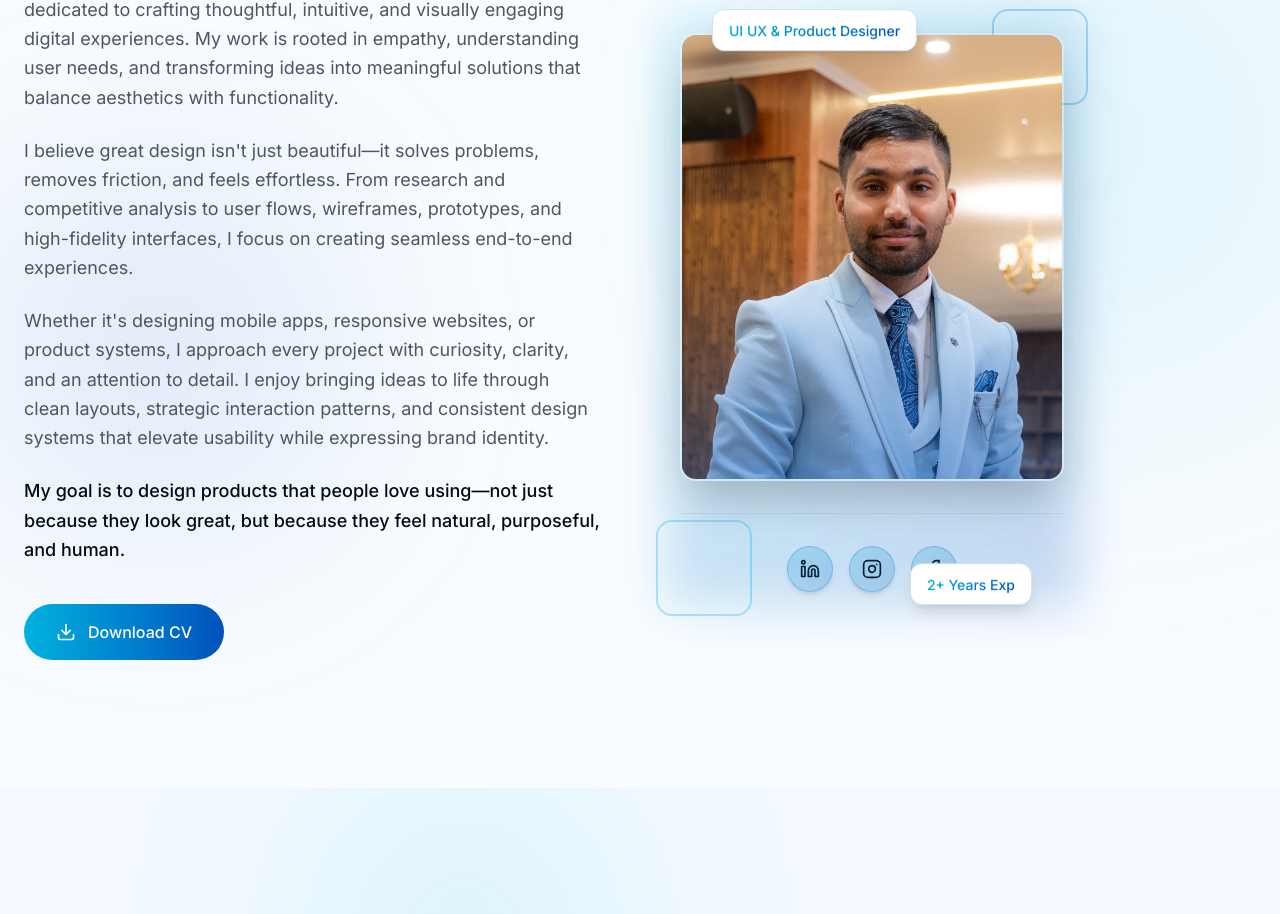
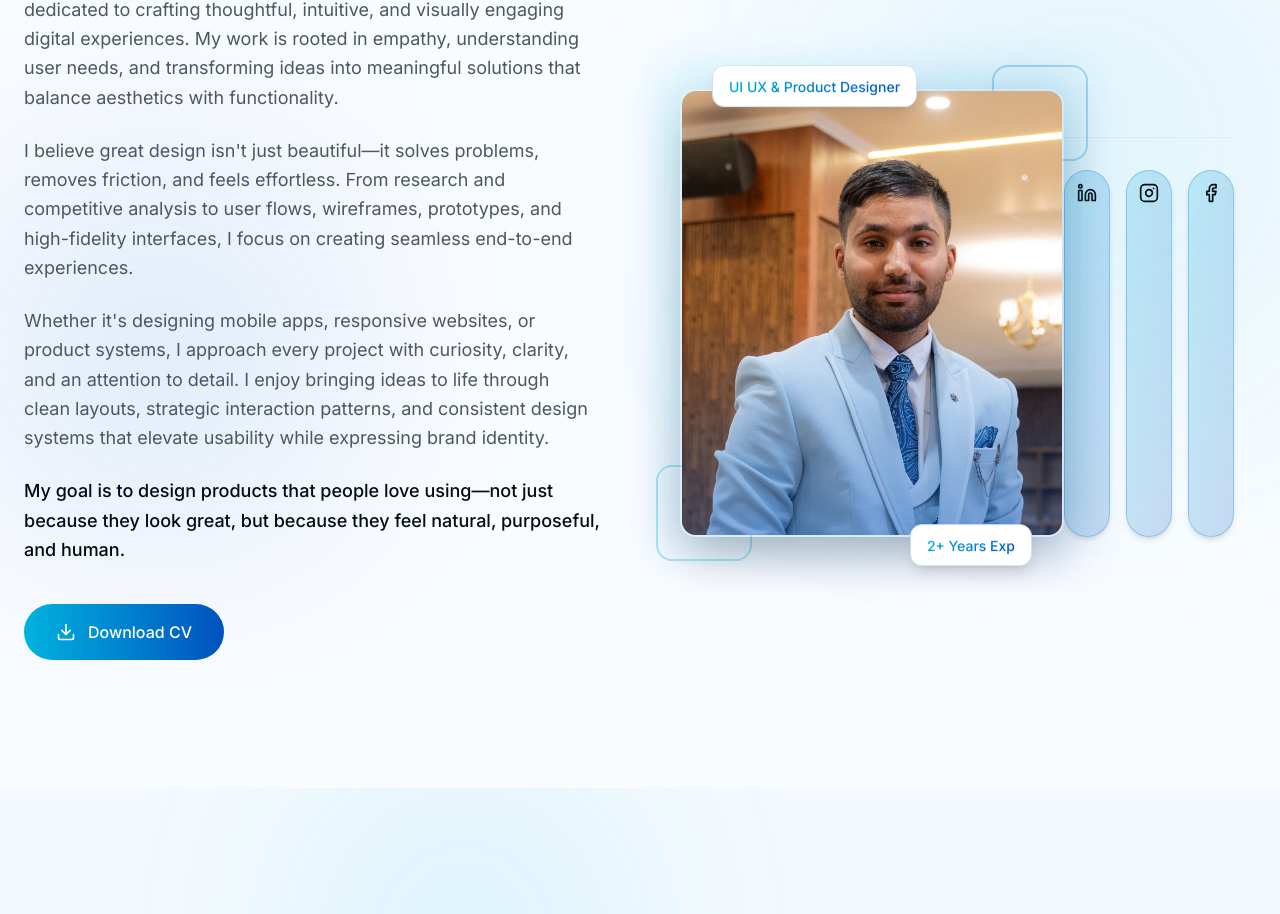
Before and after one commit to Siddarth-01-SID/SiddarthPortfolio, a Next.js app: page / in a window 1280 px wide. Shown: the part 1239-2153 px from the top of the page. Built offline with nearby package versions, Linux system fonts and the light colour scheme; no server answers; a web font is replaced by a local one.

Commit message:
fix: move social icons outside photo container layout
Fix overlapping layout and ensure proper spacing for social icons.

Co-authored-by: Siddarth Sharma <228170639+Siddarth-01-SID@users.noreply.github.com>

```diff
--- a/components/about-section.tsx
+++ b/components/about-section.tsx
@@ -106,12 +106,13 @@ export function AboutSection() {
               <div className="absolute -top-4 left-8 px-4 py-2 bg-card border border-border rounded-lg shadow-lg animate-bounce-subtle">
                 <span className="text-sm font-medium gradient-text">UI UX & Product Designer</span>
               </div>
-              <div className="absolute -bottom-4 right-8 px-4 py-2 bg-card border border-border rounded-lg shadow-lg animate-bounce-subtle" style={{ animationDelay: "0.5s" }}>
+              <div className="absolute -bottom-8 right-8 px-4 py-2 bg-card border border-border rounded-lg shadow-lg animate-bounce-subtle" style={{ animationDelay: "0.5s" }}>
                 <span className="text-sm font-medium gradient-text">2+ Years Exp</span>
               </div>
+            </div>
 
-              {/* Social Media Icons */}
-              <div className="flex justify-center gap-4 mt-8 pt-8 border-t border-border/50">
+            {/* Social Media Icons - Outside the relative container */}
+            <div className="flex justify-center gap-4 mt-12 pt-8 border-t border-border/50">
               <Link
                 href="https://www.linkedin.com/in/siddarth-sharma-854092241/"
                 target="_blank"
@@ -143,7 +144,6 @@ export function AboutSection() {
           </div>
         </div>
       </div>
-      </div>
     </section>
   )
 }
```
Lines whose indentation alone changed are shown as unchanged.
